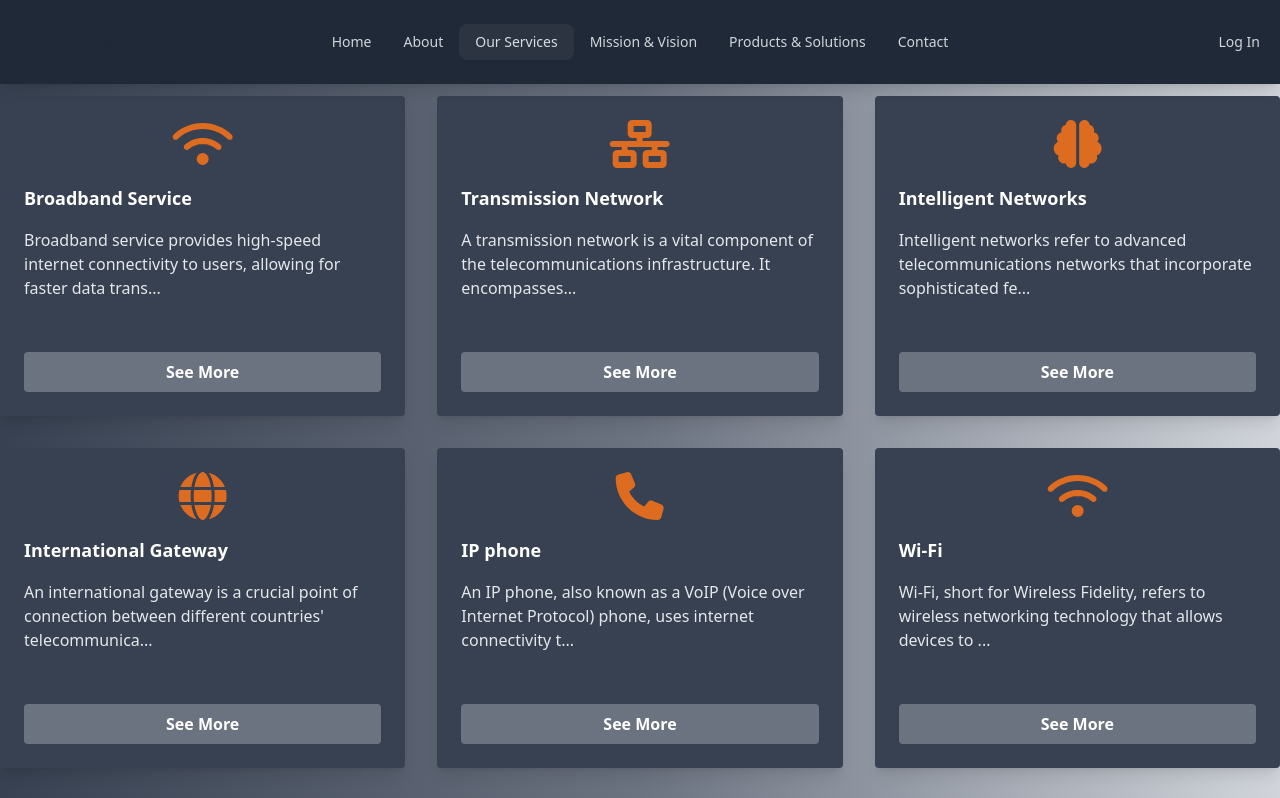
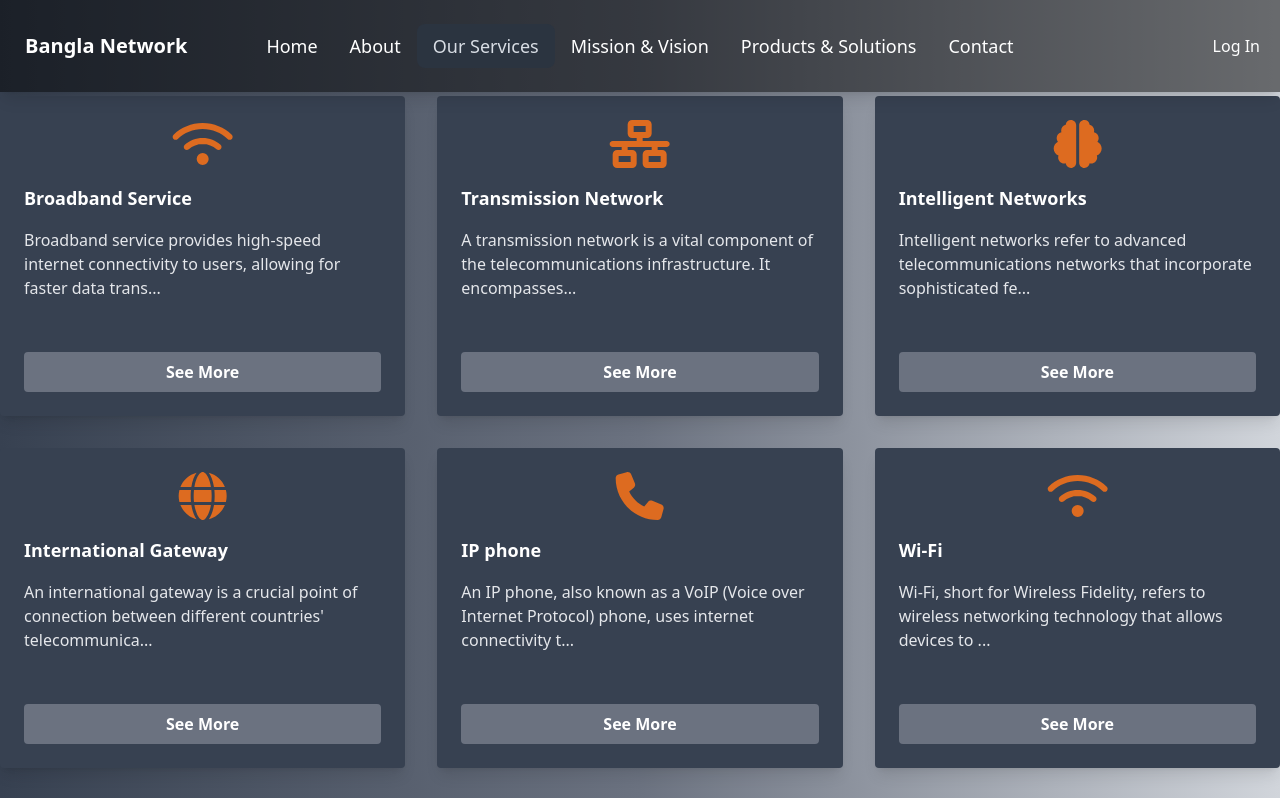
Before and after one commit to Nahiduzzamann/bangla-network, a React (Vite) app: page /ourServices in a window 1280 px wide. Shown: the top 798 px of the page. Built offline with nearby package versions, Linux system fonts and the light colour scheme; no server answers.

Commit message:
nav bar update

```diff
--- a/src/pages/Home/Banner/Banner.jsx
+++ b/src/pages/Home/Banner/Banner.jsx
@@ -47,7 +47,7 @@ const Banner = () => {
 
   return (
     <div
-      className="bg-cover bg-center py-16 md:py-32 mt-20"
+      className="bg-cover bg-center py-16 md:py-32 "
       style={{ backgroundImage: `url(${images[currentImage]})` }}
     >
       <div className="container mx-auto px-4 p-8 text-center bg-black bg-opacity-50 shadow-2xl rounded-2xl">
--- a/src/pages/ProductsSolutions/ProductsSolutions.jsx
+++ b/src/pages/ProductsSolutions/ProductsSolutions.jsx
@@ -1,6 +1,8 @@
 import React from 'react';
 
 const ProductsSolutions = () => {
+
+
     return (
         <div className=" min-h-screen pt-20">
             <div className="container mx-auto py-12">
--- a/src/pages/Shared/Navbar/Navbar.jsx
+++ b/src/pages/Shared/Navbar/Navbar.jsx
@@ -52,7 +52,7 @@ const Navbar = () => {
     }
 
     return (
-        <nav className="bg-gray-800 fixed top-0 left-0 right-0 z-50 shadow-lg">
+        <nav className="bg-black bg-opacity-50 fixed top-0 left-0 right-0 z-50 shadow-lg">
             <div className="navbar container mx-auto">
                 <div className="navbar-start">
                     <div className="dropdown ">
@@ -82,53 +82,53 @@ const Navbar = () => {
                                 tabIndex={0}
                                 className="menu menu-sm dropdown-content mt-3 p-2 shadow rounded-box w-52 bg-gray-900"
                             >
-                                <li className="text-gray-300 hover:bg-gray-700 px-3 py-2 rounded-md text-sm font-medium">
+                                <li className="text-white  hover:bg-gray-700 px-3 py-2 rounded-md lgxedium">
                                     <NavLink onClick={handleDropdown} to="/">Home</NavLink>
                                 </li>
-                                <li className="text-gray-300 hover:bg-gray-700 px-3 py-2 rounded-md text-sm font-medium">
+                                <li className="text-white  hover:bg-gray-700 px-3 py-2 rounded-md lgxedium">
                                     <NavLink onClick={handleDropdown} to="/about">About</NavLink>
                                 </li>
-                                <li className="text-gray-300 hover:bg-gray-700 px-3 py-2 rounded-md text-sm font-medium">
+                                <li className="text-white  hover:bg-gray-700 px-3 py-2 rounded-md lgxedium">
                                     <NavLink onClick={handleDropdown} to="/ourServices">Our Services</NavLink>
                                 </li>
-                                <li className="text-gray-300 hover:bg-gray-700 px-3 py-2 rounded-md text-sm font-medium">
+                                <li className="text-white  hover:bg-gray-700 px-3 py-2 rounded-md lgxedium">
                                     <NavLink onClick={handleDropdown} to="missionVision">Mission & Vision</NavLink>
                                 </li>
-                                <li className="text-gray-300 hover:bg-gray-700 px-3 py-2 rounded-md text-sm font-medium">
+                                <li className="text-white  hover:bg-gray-700 px-3 py-2 rounded-md lgxedium">
                                     <NavLink onClick={handleDropdown} to="productsSolutions">
                                         Products & Solutions
                                     </NavLink>
                                 </li>
-                                <li className="text-gray-300 hover:bg-gray-700 px-3 py-2 rounded-md text-sm font-medium">
+                                <li className="text-white  hover:bg-gray-700 px-3 py-2 rounded-md lgxedium">
                                     <NavLink onClick={handleDropdown} to="/contact">Contact</NavLink>
                                 </li>
                             </ul>
                         )}
                     </div>
-                    <Link className="btn btn-ghost normal-case text-xl">
+                    <Link className="btn btn-ghost text-white normal-case text-xl">
                         Bangla Network
                     </Link>
                 </div>
                 <div className="navbar-center hidden lg:flex">
                     <ul className="menu menu-horizontal px-1">
-                        <li className="text-gray-300 hover:bg-gray-700 py-2 rounded-md text-sm font-medium">
+                        <li className="text-white  hover:bg-gray-700 py-2 rounded-md text-lg ">
                             <NavLink to="/">Home</NavLink>
                         </li>
-                        <li className="text-gray-300 hover:bg-gray-700 py-2 rounded-md text-sm font-medium">
+                        <li className="text-white  hover:bg-gray-700 py-2 rounded-md text-lg ">
                             <NavLink to="/about">About</NavLink>
                         </li>
-                        <li className="text-gray-300 hover:bg-gray-700 py-2 rounded-md text-sm font-medium">
+                        <li className="text-white  hover:bg-gray-700 py-2 rounded-md text-lg ">
                             <NavLink to="/ourServices">Our Services</NavLink>
                         </li>
-                        <li className="text-gray-300 hover:bg-gray-700 py-2 rounded-md text-sm font-medium">
+                        <li className="text-white  hover:bg-gray-700 py-2 rounded-md text-lg ">
                             <NavLink to="/missionVision">Mission & Vision</NavLink>
                         </li>
-                        <li className="text-gray-300 hover:bg-gray-700 py-2 rounded-md text-sm font-medium">
+                        <li className="text-white  hover:bg-gray-700 py-2 rounded-md text-lg ">
                             <NavLink to="/productsSolutions">
                                 Products & Solutions
                             </NavLink>
                         </li>
-                        <li className="text-gray-300 hover:bg-gray-700 py-2 rounded-md text-sm font-medium">
+                        <li className="text-white  hover:bg-gray-700 py-2 rounded-md text-lg ">
                             <NavLink to="/contact">Contact</NavLink>
                         </li>
                     </ul>
@@ -171,7 +171,7 @@ const Navbar = () => {
                         <>
                             <Link
                                 to="login"
-                                className="text-gray-300 hover:bg-gray-700 px-3 py-2 rounded-md text-sm font-medium"
+                                className="text-white  hover:bg-gray-700 px-3 py-2 rounded-md lgxedium"
                             >
                                 Log In
                             </Link>
```
